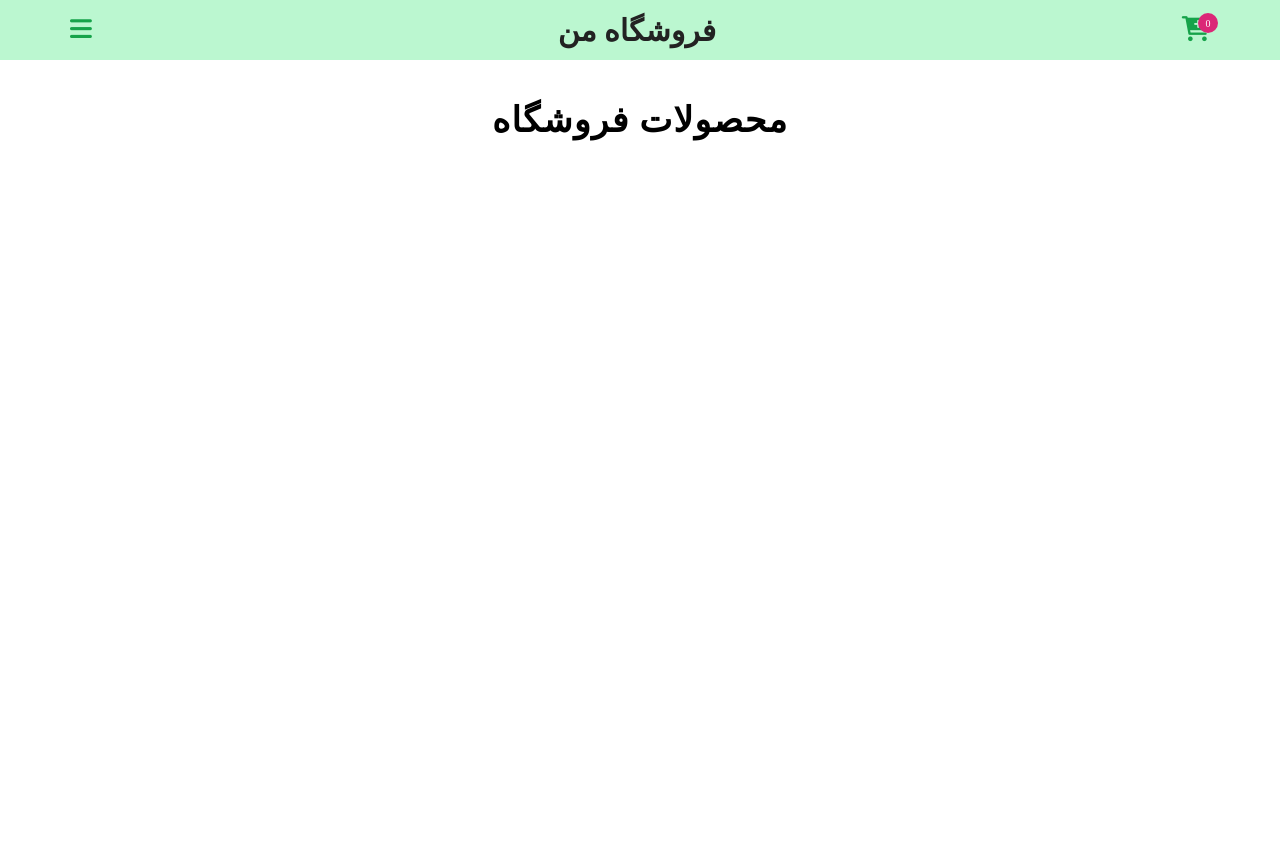
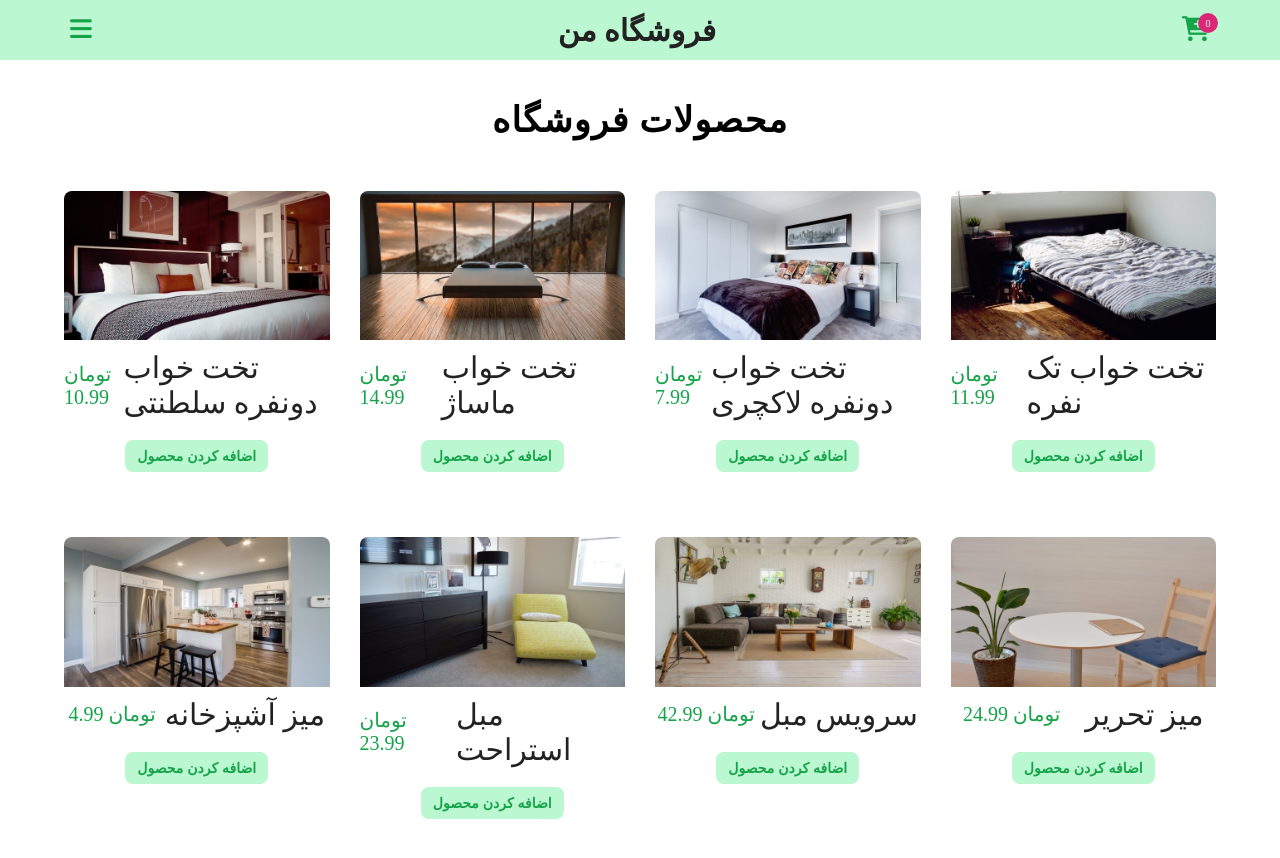
Before and after one commit to shahram02/shopping-cart-js, a plain HTML site: page index.html in a window 1280 px wide. Before the commit the page ends 800 px from the top, so only its background shows below. Drawn offline with Linux system fonts and the light colour scheme; a web font is replaced by a local one.

Commit message:
Add Products To DOM

```diff
--- a/css/style.css
+++ b/css/style.css
@@ -143,21 +143,23 @@ body {
  .product-title {
    color: var(--mainBlack);
    font: bold;
-   font-size: 1.8rem;
+   font-size: 3rem;
  }
  .product-price {
    color: var(--primaryColor);
+   font-size: 2rem;
  }
  .btn {
    background: var(--secondaryColor);
    border: none;
    outline: none;
-   padding: 0.5rem 1rem;
+   padding: .8rem 1.2rem;
    color: var(--primaryColor);
    font-weight: bold;
    margin: 20px 0 15px 0;
    border-radius: 8px;
    cursor: pointer;
+   font-size: 1.4rem;
  }
  /* End of Products */
 
@@ -179,7 +181,7 @@ body {
    flex-direction: column;
    justify-content: space-between;
    z-index: 10;
-   width: 30rem;
+   width: 45rem;
    padding: 1rem;
    min-height: 200px;
    margin: 0 auto;
@@ -262,7 +264,7 @@ body {
 
  @media (max-width: 600px) {
    .cart {
-     left: 5% !important;
+     left: 3% !important;
      max-width: 50rem;
      width: calc(100vw - 2rem);
      padding: 0;
--- a/index.html
+++ b/index.html
@@ -11,7 +11,7 @@
       crossorigin="anonymous"
       referrerpolicy="no-referrer"
     />
-    <link rel="stylesheet" href="./css/style.css">
+    <link rel="stylesheet" href="./css/style.css" />
     <title>فروشگاه خرید</title>
   </head>
   <body>
@@ -53,7 +53,7 @@
            add to cart
          </button>
        </div> -->
-
+        </div>
       </section>
       <!-- products -->
       <!-- Cart section -->
@@ -80,14 +80,13 @@
           </div>
           <div class="cart-footer">
             <span class="cart-total">مجموع قیمت :6000ریال </span>
-         <button  class="btn clear-cart"> پاک کردن سبد خرید</button>
+            <button class="btn clear-cart">پاک کردن سبد خرید</button>
             <button class="btn cart-item-confirm">تکمیل خرید</button>
           </div>
         </div>
       </section>
     </div>
 
-
     <script src="./js/index.js" type="module"></script>
   </body>
 </html>
--- a/js/index.js
+++ b/js/index.js
@@ -0,0 +1,74 @@
+import { productsData } from "./products.js";
+
+// DOM tags
+const productsContainer = document.querySelector(".products-center");
+
+// Get Products
+class Products {
+  getPtoducts() {
+    return productsData;
+  }
+}
+
+// Show In DOM
+class ShowUi {
+  addToDOM(products) {
+    let result = "";
+    products.forEach((product) => {
+      result += `
+      <div class="product">
+      <div class="img-container">
+        <img src=${product.imageUrl} class="product-img" />
+      </div>
+      <div class="product-desc">
+        <p class="product-price">تومان ${product.price}</p>
+        <p class="product-title">${product.title}</p>
+      </div>
+      <button class="btn add-to-cart" ${product.id}>
+      اضافه کردن محصول
+      </button>
+    </div>`;
+      productsContainer.innerHTML = result;
+    });
+  }
+}
+
+// Storage
+class Storage {
+  static saveProducts(products) {
+    localStorage.setItem("products", JSON.stringify(products));
+  }
+}
+
+document.addEventListener("DOMContentLoaded", () => {
+  const products = new Products();
+  //   Show Ui
+  const dataProducts = products.getPtoducts();
+  const showUi = new ShowUi();
+  showUi.addToDOM(dataProducts);
+
+  //   Storage
+  Storage.saveProducts(productsData);
+});
+
+// Modal
+const cartBtn = document.querySelector(".cart-btn");
+const cartModal = document.querySelector(".cart");
+const backDrop = document.querySelector(".backdrop");
+const closeModal = document.querySelector(".cart-item-confirm");
+
+function showModalFunction() {
+  backDrop.style.display = "block";
+  cartModal.style.opacity = "1";
+  cartModal.style.top = "20%";
+}
+
+function closeModalFunction() {
+  backDrop.style.display = "none";
+  cartModal.style.opacity = "0";
+  cartModal.style.top = "-100%";
+}
+
+cartBtn.addEventListener("click", showModalFunction);
+closeModal.addEventListener("click", closeModalFunction);
+backDrop.addEventListener("click", closeModalFunction);
--- a/js/products.js
+++ b/js/products.js
@@ -1,50 +1,50 @@
 export const productsData = [
   {
     id: 1,
-     title: "queen panel bed",
+    title: "تخت خواب دونفره سلطنتی",
     price: 10.99,
-     imageUrl: "./images/product-1.jpeg",
+    imageUrl: "../assets/images/product-1.jpeg",
   },
   {
     id: 2,
-     title: "saheb panel bed",
+    title: "تخت خواب ماساژ",
     price: 14.99,
-     imageUrl: "./images/product-2.jpeg",
+    imageUrl: "../assets/images/product-2.jpeg",
   },
   {
     id: 3,
-     title: "folan panel bed",
+    title: "تخت خواب دونفره لاکچری",
     price: 7.99,
-     imageUrl: "./images/product-3.jpeg",
+    imageUrl: "../assets/images/product-3.jpeg",
   },
   {
     id: 4,
-     title: "twin panel bed",
+    title: "تخت خواب تک نفره",
     price: 11.99,
-     imageUrl: "./images/product-4.jpeg",
+    imageUrl: "../assets/images/product-4.jpeg",
   },
   {
     id: 5,
-     title: "fridge",
+    title: "میز آشپزخانه",
     price: 4.99,
-     imageUrl: "./images/product-5.jpeg",
+    imageUrl: "../assets/images/product-5.jpeg",
   },
   {
     id: 6,
-     title: "fridge",
+    title: "مبل استراحت",
     price: 23.99,
-     imageUrl: "./images/product-6.jpeg",
+    imageUrl: "../assets/images/product-6.jpeg",
   },
   {
     id: 7,
-     title: "dresser",
+    title: "سرویس مبل",
     price: 42.99,
-     imageUrl: "./images/product-7.jpeg",
+    imageUrl: "../assets/images/product-7.jpeg",
   },
   {
     id: 8,
-     title: "couch",
+    title: "میز تحریر",
     price: 24.99,
-     imageUrl: "./images/product-8.jpeg",
+    imageUrl: "../assets/images/product-8.jpeg",
   },
 ];
```
Lines whose indentation alone changed are shown as unchanged.
